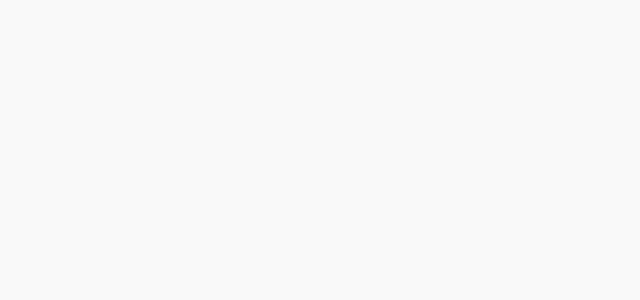
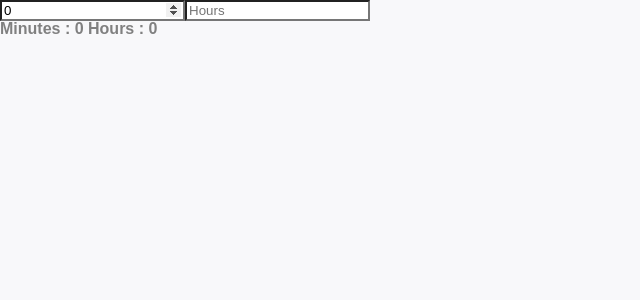
Before and after one commit to xowoony/trello, a React (Create React App) app: page / in a window 1280 px wide. Shown: the top 300 px of the page, without its empty margins (0-640 px from the left). Built offline with nearby package versions, Linux system fonts and the light colour scheme.

Commit message:
atom 복습

```diff
--- a/src/App.tsx
+++ b/src/App.tsx
@@ -1,5 +1,31 @@
+import { useRecoilState } from "recoil";
+import { minuteState } from "./atoms";
+import { useState } from "react";
+
 function App() {
-  return <div></div>;
+  // useRecoilState는 atom의 값과 그 atom을 수정할 수 있는 함수를 줌
+  const [minutes, setMinutes] = useRecoilState(minuteState);
+  const onMinutesChange = (event: React.FormEvent<HTMLInputElement>) => {
+    setMinutes(+event.currentTarget.value);//+를 적어주면 string=>number가 됨
+  };
+
+
+  return (
+    <div>
+      <input
+        value={minutes}
+        onChange={onMinutesChange}
+        type="number"
+        placeholder="Minutes"
+      />
+      <input type="number" placeholder="Hours" />
+      <div>
+      <span>Minutes : {minutes} </span>
+      <span>Hours : {minutes/60}</span>
+      </div>
+
+    </div>
+  );
 }
 
 export default App;
--- a/src/atoms.tsx
+++ b/src/atoms.tsx
@@ -1 +1,7 @@
 import { atom, selector } from "recoil";
+
+
+export const minuteState = atom({
+  key: "minutes",
+  default: 0,
+});
```
